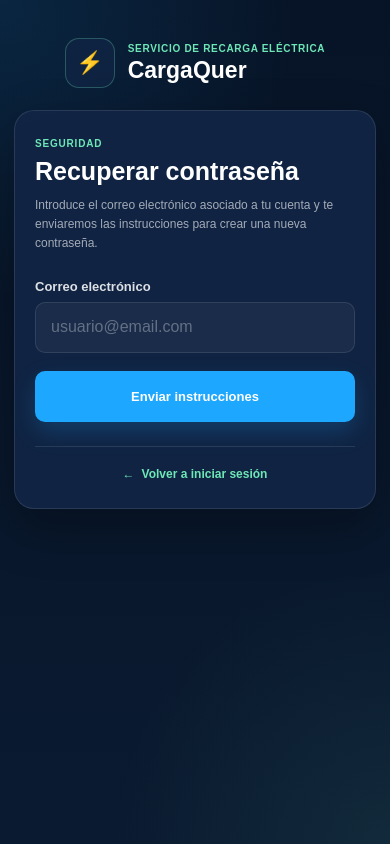
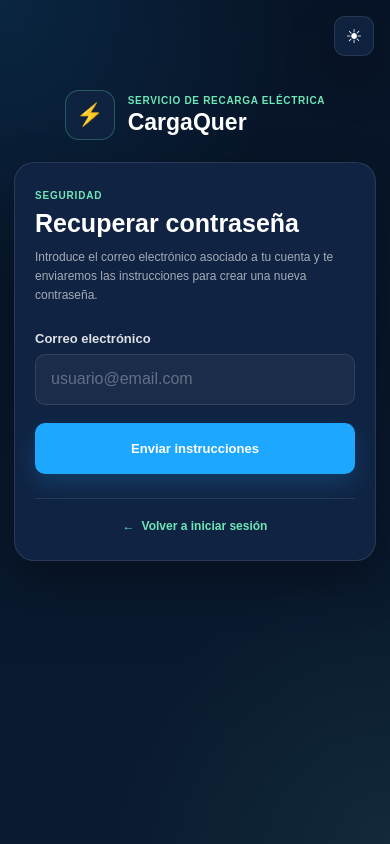
Before and after one commit to miguel-pc-09/cargadores-quer, a React (Vite) app: page /recuperar-contrasena in a window 390 px wide. Built offline with nearby package versions, Linux system fonts and the light colour scheme; no server answers.

Commit message:
css login, registro y recuperación de contrasena

```diff
--- a/src/pages/Login/LoginPage.tsx
+++ b/src/pages/Login/LoginPage.tsx
@@ -7,6 +7,8 @@ import useAuth from "../../hooks/useAuth";
 import "../../styles/Login/LoginPage.css";
 
 type Tema = "oscuro" | "claro";
+
+const TEMA_GUARDADO = "cargaquer-tema";
 
 function LoginPage() {
   const navigate = useNavigate();
@@ -27,19 +29,15 @@ function LoginPage() {
   const [enviando, setEnviando] = useState(false);
 
   const [tema, setTema] = useState<Tema>(() => {
-    const temaGuardado = localStorage.getItem("tema-cargaquer");
+    const temaGuardado = localStorage.getItem(TEMA_GUARDADO);
 
     return temaGuardado === "claro" ? "claro" : "oscuro";
   });
 
   useEffect(() => {
-    if (tema === "claro") {
-      document.documentElement.setAttribute("data-tema", "claro");
-    } else {
-      document.documentElement.removeAttribute("data-tema");
-    }
+    document.documentElement.dataset.tema = tema;
 
-    localStorage.setItem("tema-cargaquer", tema);
+    localStorage.setItem(TEMA_GUARDADO, tema);
   }, [tema]);
 
   const cambiarTema = () => {
--- a/src/pages/RecuperarContrasena/RecuperarContrasenaPage.tsx
+++ b/src/pages/RecuperarContrasena/RecuperarContrasenaPage.tsx
@@ -1,8 +1,12 @@
-import { type FormEvent, useState } from "react";
+import { type FormEvent, useEffect, useState } from "react";
 
 import { Link } from "react-router-dom";
 
 import "../../styles/RecuperarContrasena/RecuperarContrasenaPage.css";
+
+type Tema = "oscuro" | "claro";
+
+const TEMA_GUARDADO = "cargaquer-tema";
 
 function RecuperarContrasenaPage() {
   const [email, setEmail] = useState("");
@@ -12,6 +16,22 @@ function RecuperarContrasenaPage() {
   const [enviado, setEnviado] = useState(false);
 
   const [error, setError] = useState("");
+
+  const [tema, setTema] = useState<Tema>(() => {
+    const temaGuardado = localStorage.getItem(TEMA_GUARDADO);
+
+    return temaGuardado === "claro" ? "claro" : "oscuro";
+  });
+
+  useEffect(() => {
+    document.documentElement.dataset.tema = tema;
+
+    localStorage.setItem(TEMA_GUARDADO, tema);
+  }, [tema]);
+
+  const cambiarTema = () => {
+    setTema((temaActual) => (temaActual === "oscuro" ? "claro" : "oscuro"));
+  };
 
   const enviarFormulario = async (evento: FormEvent<HTMLFormElement>) => {
     evento.preventDefault();
@@ -32,13 +52,6 @@ function RecuperarContrasenaPage() {
 
     setEnviando(true);
 
-    /*
-     * Simulación temporal.
-     *
-     * Cuando conectemos Supabase, aquí se
-     * sustituirá por el envío real del correo
-     * de recuperación de contraseña.
-     */
     await new Promise<void>((resolve) => {
       window.setTimeout(resolve, 700);
     });
@@ -49,6 +62,18 @@ function RecuperarContrasenaPage() {
 
   return (
     <main className="recuperar">
+      <button
+        type="button"
+        className="recuperar__tema"
+        onClick={cambiarTema}
+        aria-label={
+          tema === "oscuro" ? "Activar modo claro" : "Activar modo oscuro"
+        }
+        title={tema === "oscuro" ? "Activar modo claro" : "Activar modo oscuro"}
+      >
+        {tema === "oscuro" ? "☀" : "☾"}
+      </button>
+
       <section className="recuperar__contenido">
         <header className="recuperar__marca">
           <div className="recuperar__logo" aria-hidden="true">
--- a/src/pages/Registro/RegistroPage.tsx
+++ b/src/pages/Registro/RegistroPage.tsx
@@ -28,6 +28,8 @@ import {
 import "../../styles/Registro/RegistroPage.css";
 
 type Tema = "oscuro" | "claro";
+
+const TEMA_GUARDADO = "cargaquer-tema";
 
 const usuarioVacio: DatosUsuarioRegistro = {
   nombre: "",
@@ -68,19 +70,15 @@ function RegistroPage() {
   const [enviando, setEnviando] = useState(false);
 
   const [tema, setTema] = useState<Tema>(() => {
-    const temaGuardado = localStorage.getItem("tema-cargaquer");
+    const temaGuardado = localStorage.getItem(TEMA_GUARDADO);
 
     return temaGuardado === "claro" ? "claro" : "oscuro";
   });
 
   useEffect(() => {
-    if (tema === "claro") {
-      document.documentElement.setAttribute("data-tema", "claro");
-    } else {
-      document.documentElement.removeAttribute("data-tema");
-    }
+    document.documentElement.dataset.tema = tema;
 
-    localStorage.setItem("tema-cargaquer", tema);
+    localStorage.setItem(TEMA_GUARDADO, tema);
   }, [tema]);
 
   function cambiarTema() {
@@ -421,6 +419,7 @@ function RegistroPage() {
                 .filter((cliente) => cliente.activo)
                 .map((cliente) => ({
                   valor: cliente.id,
+
                   texto: cliente.nombre,
                 }))}
               error={errores.clienteId}
--- a/src/styles/RecuperarContrasena/RecuperarContrasenaPage.css
+++ b/src/styles/RecuperarContrasena/RecuperarContrasenaPage.css
@@ -1,4 +1,5 @@
 .recuperar {
+  position: relative;
   min-height: 100vh;
   padding: 32px 20px;
   display: grid;
@@ -19,6 +20,36 @@
       var(--color-fondo),
       var(--color-fondo-secundario)
     );
+}
+
+.recuperar__tema {
+  position: fixed;
+  top: 22px;
+  right: 22px;
+  z-index: 20;
+  width: 42px;
+  height: 42px;
+  padding: 0;
+  display: grid;
+  place-items: center;
+  border: 1px solid var(--color-borde);
+  border-radius: 11px;
+  color: var(--color-blanco);
+  background: rgba(17, 37, 68, 0.8);
+  box-shadow: var(--sombra-tarjeta);
+  cursor: pointer;
+  font-size: 19px;
+  line-height: 1;
+  transition:
+    border-color 0.2s ease,
+    background 0.2s ease,
+    transform 0.2s ease;
+}
+
+.recuperar__tema:hover {
+  border-color: rgba(30, 167, 255, 0.5);
+  background: rgba(30, 167, 255, 0.12);
+  transform: translateY(-1px);
 }
 
 .recuperar__contenido {
@@ -273,10 +304,159 @@
   background: rgba(30, 167, 255, 0.13);
 }
 
+/* =========================================================
+   MODO CLARO
+   ========================================================= */
+
+html[data-tema="claro"] .recuperar {
+  background:
+    radial-gradient(
+      circle at top left,
+      rgba(7, 149, 118, 0.08),
+      transparent 32%
+    ),
+    radial-gradient(
+      circle at bottom right,
+      rgba(7, 61, 55, 0.05),
+      transparent 30%
+    ),
+    linear-gradient(
+      180deg,
+      var(--color-fondo),
+      var(--color-fondo-secundario)
+    );
+}
+
+html[data-tema="claro"] .recuperar__tema {
+  border-color: #b9ddd3;
+  color: #ffffff;
+  background: #073d37;
+  box-shadow:
+    0 1px 2px rgba(15, 35, 45, 0.04),
+    0 8px 22px rgba(42, 68, 78, 0.1);
+}
+
+html[data-tema="claro"] .recuperar__tema:hover {
+  border-color: #079576;
+  background: #07534a;
+}
+
+html[data-tema="claro"] .recuperar__logo {
+  border-color: #b9ddd3;
+  background: #073d37;
+}
+
+html[data-tema="claro"] .recuperar__marca span,
+html[data-tema="claro"] .recuperar__etiqueta {
+  color: #079576;
+}
+
+html[data-tema="claro"] .recuperar__marca strong,
+html[data-tema="claro"] .recuperar__cabecera h1,
+html[data-tema="claro"] .recuperar__enviado h1 {
+  color: #172238;
+}
+
+html[data-tema="claro"] .recuperar__cabecera p,
+html[data-tema="claro"] .recuperar__enviado p {
+  color: #64748b;
+}
+
+html[data-tema="claro"] .recuperar__tarjeta {
+  border-color: #dbe4e8;
+  background: #ffffff;
+  box-shadow:
+    0 1px 2px rgba(15, 35, 45, 0.04),
+    0 12px 34px rgba(42, 68, 78, 0.1);
+}
+
+html[data-tema="claro"] .recuperar__campo > span {
+  color: #334155;
+}
+
+html[data-tema="claro"] .recuperar__campo input {
+  border-color: #dbe4e8;
+  color: #172238;
+  background: #f8fafb;
+}
+
+html[data-tema="claro"] .recuperar__campo input::placeholder {
+  color: #94a3b8;
+}
+
+html[data-tema="claro"] .recuperar__campo input:focus {
+  border-color: #079576;
+  background: #ffffff;
+  box-shadow: 0 0 0 4px rgba(7, 149, 118, 0.1);
+}
+
+html[data-tema="claro"] .recuperar__boton {
+  color: #ffffff;
+  background: #079576;
+  box-shadow: 0 10px 24px rgba(7, 149, 118, 0.18);
+}
+
+html[data-tema="claro"] .recuperar__boton:hover:not(:disabled) {
+  background: #06765f;
+}
+
+html[data-tema="claro"] .recuperar__error {
+  border-color: #efc2c5;
+  color: #c8444b;
+  background: #fff4f4;
+}
+
+html[data-tema="claro"] .recuperar__error > span {
+  background: #ffe5e7;
+}
+
+html[data-tema="claro"] .recuperar__volver {
+  border-top-color: #e8eef1;
+  color: #079576;
+}
+
+html[data-tema="claro"] .recuperar__enviado-icono {
+  border-color: #079576;
+  color: #ffffff;
+  background: #079576;
+}
+
+html[data-tema="claro"] .recuperar__enviado p strong {
+  color: #172238;
+}
+
+html[data-tema="claro"] .recuperar__nota {
+  border-color: #dbe4e8;
+  background: #f8fafb;
+}
+
+html[data-tema="claro"] .recuperar__reenviar {
+  border-color: #b9ddd3;
+  color: #06765f;
+  background: #f0faf6;
+}
+
+html[data-tema="claro"] .recuperar__reenviar:hover {
+  border-color: #079576;
+  color: #ffffff;
+  background: #079576;
+}
+
+/* =========================================================
+   RESPONSIVE
+   ========================================================= */
+
 @media (max-width: 520px) {
   .recuperar {
-    padding: 24px 14px;
+    padding: 76px 14px 24px;
     place-items: start center;
+  }
+
+  .recuperar__tema {
+    top: 16px;
+    right: 16px;
+    width: 40px;
+    height: 40px;
   }
 
   .recuperar__contenido {
```
